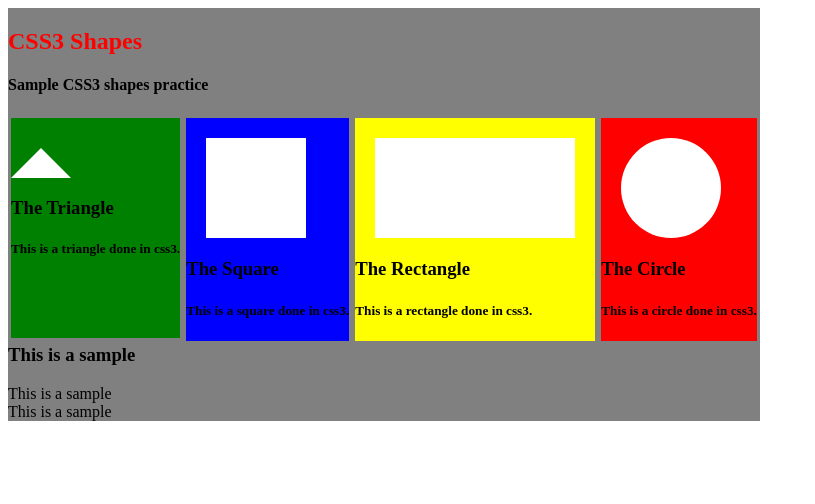
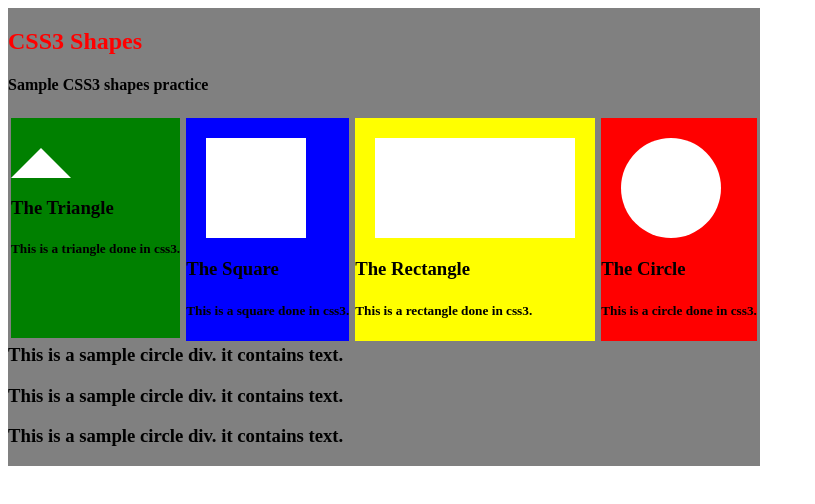
Before and after one commit to rtduany/Problems, a plain HTML site: page copy/index.html in a window 1280 px wide. Shown: the whole page, without its empty margins (0-815 px from the left). Drawn offline with Linux system fonts and the light colour scheme.

```diff
--- a/copy/index.html
+++ b/copy/index.html
@@ -31,9 +31,9 @@
                 </div>
             </div> <!-- shapes -->
             <div class="circles">
-                <div class="play"><h3>This is a sample</h3></div>
-                <div class="play">This is a sample</div>
-                <div class="play">This is a sample</div>
+                <div class="play"><h3>This is a sample circle div. it contains text.</h3></div>
+                <div class="play"><h3>This is a sample circle div. it contains text.</h3></div>
+                <div class="play"><h3>This is a sample circle div. it contains text.</h3></div>
             </div> <!-- circles -->
         </div> <!-- container -->
     </body>
```
